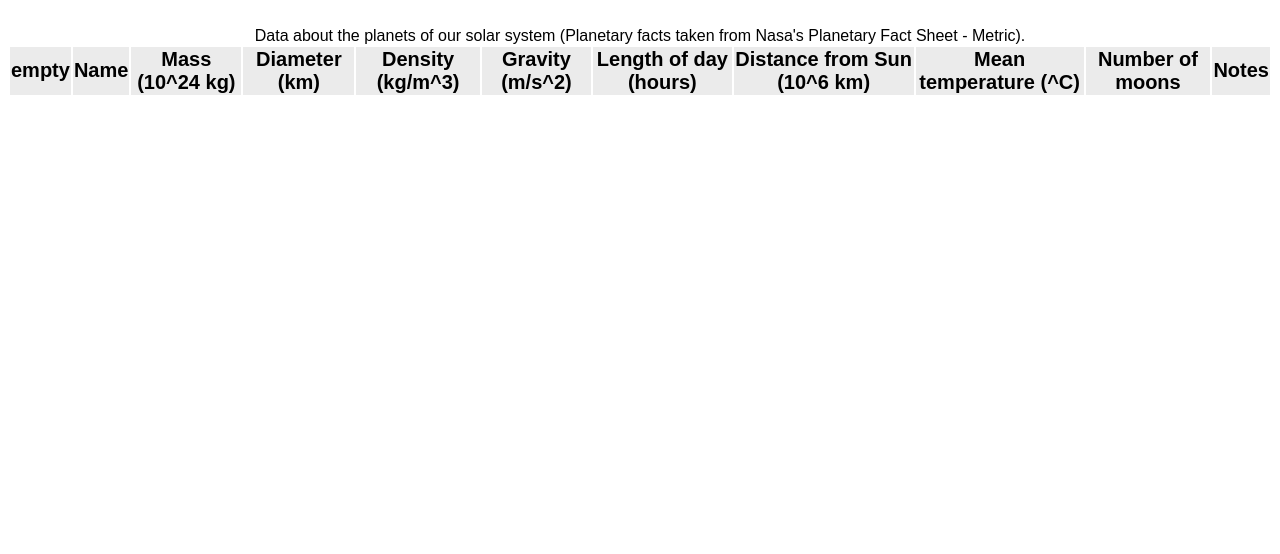
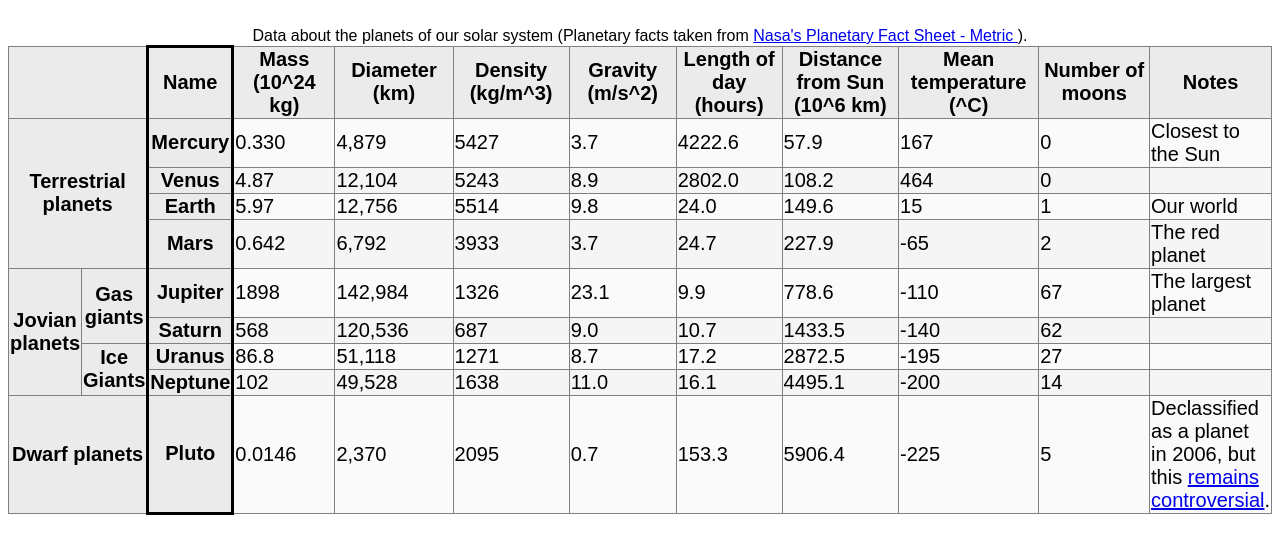
Before and after one commit to MisutaKohi/planets-table, a plain HTML site: page index.html in a window 1280 px wide. Shown: the part 82-636 px from the top of the page. Drawn offline with Linux system fonts and the light colour scheme.

Commit message:
Finish adding table contents

```diff
--- a/index.html
+++ b/index.html
@@ -16,6 +16,10 @@
       font-size: 44px;
     }
 
+    table {
+      border-collapse: collapse;
+    }
+
     th {
       background-color: var(--header-gray);
     }
@@ -30,22 +34,44 @@
 
     th, td {
       font-size: 20px;
+      border: 1px solid gray;
     }
 
+    .normal-width {
+      width: 200px;
+    }
+
+    .extra-wide {
+
+    }
 
   </style>
 </head>
 <body>
   <h1>Planets data</h1>
   <table>
-    <caption>Data about the planets of our solar system (Planetary facts taken from Nasa's Planetary Fact Sheet - Metric).</caption>
+    <caption>
+      Data about the planets of our solar system (Planetary facts taken from
+      <a href="https://nssdc.gsfc.nasa.gov/planetary/factsheet/">
+        Nasa's Planetary Fact Sheet - Metric
+      </a>).
+    </caption>
     <colgroup>
       <col />
+      <col />
       <col style="border: 3px black solid;" />
+      <col class="normal-width" />
+      <col class="normal-width" />
+      <col class="normal-width" />
+      <col class="normal-width" />
+      <col class="normal-width" />
+      <col class="normal-width" />
+      <col class="normal-width" />
+      <col class="normal-width" />
     </colgroup>
     <tr>
-      <th>empty</th>
-      <th>Name</th>
+      <th colspan="2"></th>
+      <th col>Name</th>
       <th>Mass (10^24 kg)</th>
       <th>Diameter (km)</th>
       <th>Density (kg/m^3)</th>
@@ -56,6 +82,119 @@
       <th>Number of moons</th>
       <th>Notes</th>
     </tr>
+    <tr>
+      <th rowspan="4" colspan="2">Terrestrial planets</th>
+      <th>Mercury</td>
+      <td>0.330</td>
+      <td>4,879</td>
+      <td>5427</td>
+      <td>3.7</td>
+      <td>4222.6</td>
+      <td>57.9</td>
+      <td>167</td>
+      <td>0</td>
+      <td>Closest to the Sun</td>
+    </tr>
+    <tr>
+      <th>Venus</th>
+      <td>4.87</td>
+      <td>12,104</td>
+      <td>5243</td>
+      <td>8.9</td>
+      <td>2802.0</td>
+      <td>108.2</td>
+      <td>464</td>
+      <td>0</td>
+      <td></td>
+    </tr>
+    <tr>
+      <th>Earth</th>
+      <td>5.97</td>
+      <td>12,756</td>
+      <td>5514</td>
+      <td>9.8</td>
+      <td>24.0</td>
+      <td>149.6</td>
+      <td>15</td>
+      <td>1</td>
+      <td>Our world</td>
+    </tr>
+    <tr>
+      <th>Mars</th>
+      <td>0.642</td>
+      <td>6,792</td>
+      <td>3933</td>
+      <td>3.7</td>
+      <td>24.7</td>
+      <td>227.9</td>
+      <td>-65</td>
+      <td>2</td>
+      <td>The red planet</td>
+    </tr>
+    <tr>
+      <th rowspan="4">Jovian planets</th>
+      <th rowspan="2">Gas giants</th>
+      <th>Jupiter</th>
+      <td>1898</td>
+      <td>142,984</td>
+      <td>1326</td>
+      <td>23.1</td>
+      <td>9.9</td>
+      <td>778.6</td>
+      <td>-110</td>
+      <td>67</td>
+      <td>The largest planet</td>
+    </tr>
+    <tr>
+      <th>Saturn</th>
+      <td>568</td>
+      <td>120,536</td>
+      <td>687</td>
+      <td>9.0</td>
+      <td>10.7</td>
+      <td>1433.5</td>
+      <td>-140</td>
+      <td>62</td>
+      <td></td>
+    </tr>
+    <tr>
+      <th rowspan="2">Ice Giants</th>
+      <th>Uranus</th>
+      <td>86.8</td>
+      <td>51,118</td>
+      <td>1271</td>
+      <td>8.7</td>
+      <td>17.2</td>
+      <td>2872.5</td>
+      <td>-195</td>
+      <td>27</td>
+      <td></td>
+    </tr>
+    <tr>
+      <th>Neptune</th>
+      <td>102</td>
+      <td>49,528</td>
+      <td>1638</td>
+      <td>11.0</td>
+      <td>16.1</td>
+      <td>4495.1</td>
+      <td>-200</td>
+      <td>14</td>
+      <td></td>
+    </tr>
+    <tr>
+      <th colspan="2">Dwarf planets</th>
+      <th>Pluto</th>
+      <td>0.0146</td>
+      <td>2,370</td>
+      <td>2095</td>
+      <td>0.7</td>
+      <td>153.3</td>
+      <td>5906.4</td>
+      <td>-225</td>
+      <td>5</td>
+      <td>Declassified as a planet in 2006, but this <a href="https://www.usatoday.com/story/tech/2014/10/02/pluto-planet-solar-system/16578959/">remains controversial</a>.</td>
+    </tr>
   </table>
 </body>
 </html>
```
